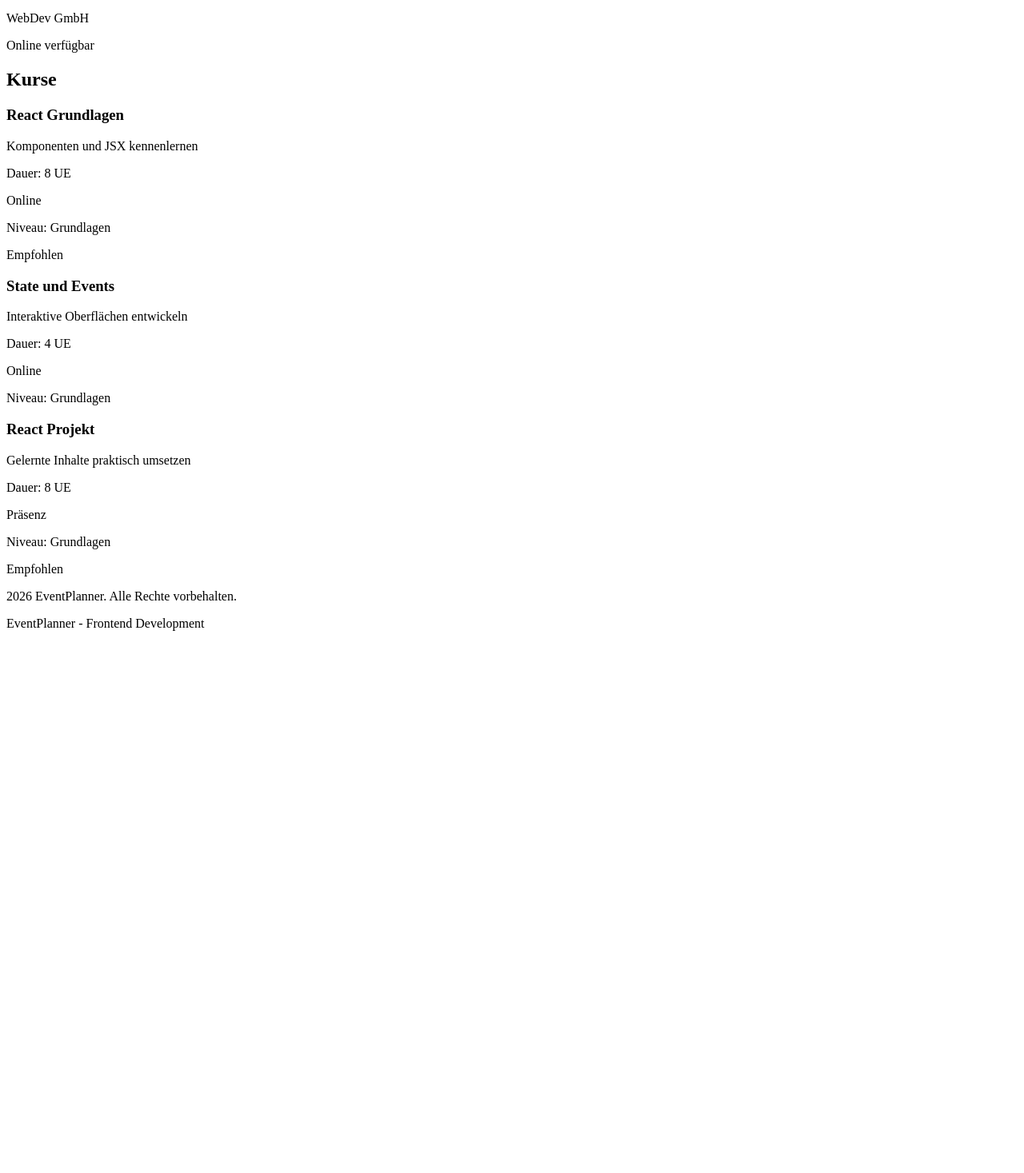
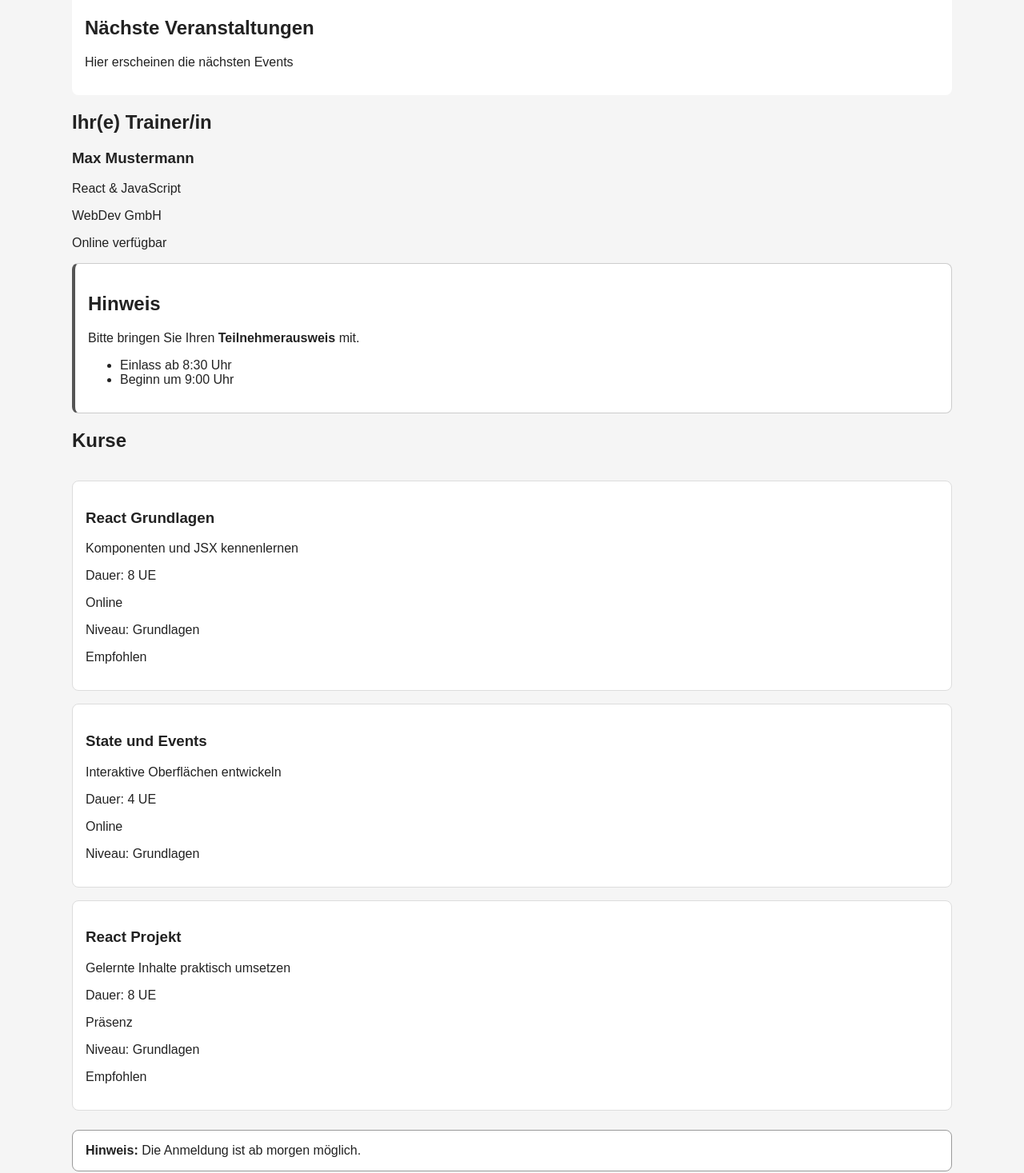
Before and after one commit to silviohoberg2/eventplanner, a React (Vite) app: page / in a window 1280 px wide. Shown: the part 225-1692 px from the top of the page at 80% size. Before the commit the page ends 1030 px from the top, so only its background shows below. Built offline with nearby package versions, Linux system fonts and the light colour scheme.

Commit message:
Add children components and styling

```diff
--- a/src/components/App.jsx
+++ b/src/components/App.jsx
@@ -2,12 +2,20 @@ import Header from "./Header";
 import Footer from "./Footer";
 import CourseList from "./CourseList";
 import SpeakerCard from "./SpeakerCard.jsx";
+import InfoBox from "./InfoBox.jsx";
+import Panel from "./Panel.jsx";
+import Notice from "./Notice.jsx";
+
 
 export default function App() {
   return (
     <>
       <Header />
       <main>
+
+        <Panel title="Nächste Veranstaltungen">
+          <p>Hier erscheinen die nächsten Events</p>
+        </Panel>
         <h2>Ihr(e) Trainer/in</h2>
         <SpeakerCard
           name="Max Mustermann"
@@ -15,8 +23,24 @@ export default function App() {
           company="WebDev GmbH"
           online={true}
         />
+
+        <InfoBox
+          title="Hinweis">
+          <p>Bitte bringen Sie Ihren <strong>Teilnehmerausweis</strong> mit.</p>
+          <ul>
+            <li>Einlass ab 8:30 Uhr</li>
+            <li>Beginn um 9:00 Uhr</li>
+          </ul>
+        </InfoBox>
         <CourseList />
 
+        <Notice type="info">
+          <strong>Hinweis:</strong> Die Anmeldung ist ab morgen möglich.
+        </Notice>
+
+        <Notice type="warning">
+          <p>Für diese Veranstaltung sind nur noch wenige Plätze frei.</p>
+        </Notice>
       </main>
       <Footer />
     </>
--- a/src/components/CourseCard.jsx
+++ b/src/components/CourseCard.jsx
@@ -1,6 +1,6 @@
 export default function CourseCard({title, description, duration, online, level, featured}) {
     return (
-        <article>
+        <article className="course-card">
             <h3>{title}</h3>
             <p>{description}</p>
             <p> Dauer: {duration} UE</p>
--- a/src/components/CourseList.jsx
+++ b/src/components/CourseList.jsx
@@ -2,7 +2,7 @@ import CourseCard from "./CourseCard";
 
 export default function CourseList() {
     return (
-        <section>
+        <section className="course-list">
             <h2>Kurse</h2>
                 <CourseCard
                     title="React Grundlagen"
--- /dev/null
+++ b/src/components/InfoBox.jsx
@@ -0,0 +1,8 @@
+export default function InfoBox({ title, children }) {
+    return(
+        <section className="info-box">
+            <h2>{title}</h2>
+            {children}
+        </section>
+    );
+}
--- /dev/null
+++ b/src/components/Notice.jsx
@@ -0,0 +1,9 @@
+function Notice({ type, children }) {
+  return (
+    <div className="notice">
+      {children}
+    </div>
+  );
+}
+
+export default Notice;
--- /dev/null
+++ b/src/components/Panel.jsx
@@ -0,0 +1,10 @@
+function Panel({ title, children }) {
+  return (
+    <section className="panel">
+      <h2>{title}</h2>
+      <div>{children}</div>
+    </section>
+  );
+}
+
+export default Panel;
--- a/src/main.jsx
+++ b/src/main.jsx
@@ -1,5 +1,7 @@
 import {createRoot} from 'react-dom/client';
 import App from './components/App';
+
+import './styles.css';
 
 const rootElement = document.querySelector('#root');
 const root = createRoot(rootElement);
--- /dev/null
+++ b/src/styles.css
@@ -0,0 +1,53 @@
+* {
+  box-sizing: border-box;
+}
+
+body {
+  margin: 0;
+  font-family: Arial, sans-serif;
+  color: #222;
+  background: #f5f5f5;
+}
+
+header,
+main,
+footer {
+  width: min(1100px, 90%);
+  margin-inline: auto;
+}
+
+header {
+  padding-block: 2rem;
+}
+
+main {
+  padding-block: 2rem;
+}
+
+.course-list {
+  display: grid;
+  gap: 1rem;
+  margin-bottom: 1.5rem;
+}
+
+.course-card,
+.info-box,
+.panel,
+.notice {
+  padding: 1rem;
+  border-radius: 0.5rem;
+  background: white;
+}
+.info-box {
+     border: 1px solid #ccc;
+     border-left: 4px solid #555;
+ }
+
+ .notice {
+    border: 1px solid #999;
+    margin-bottom: 1.5rem;
+ }
+
+ .course-card {
+    border: 1px solid #ddd;
+ }
```
